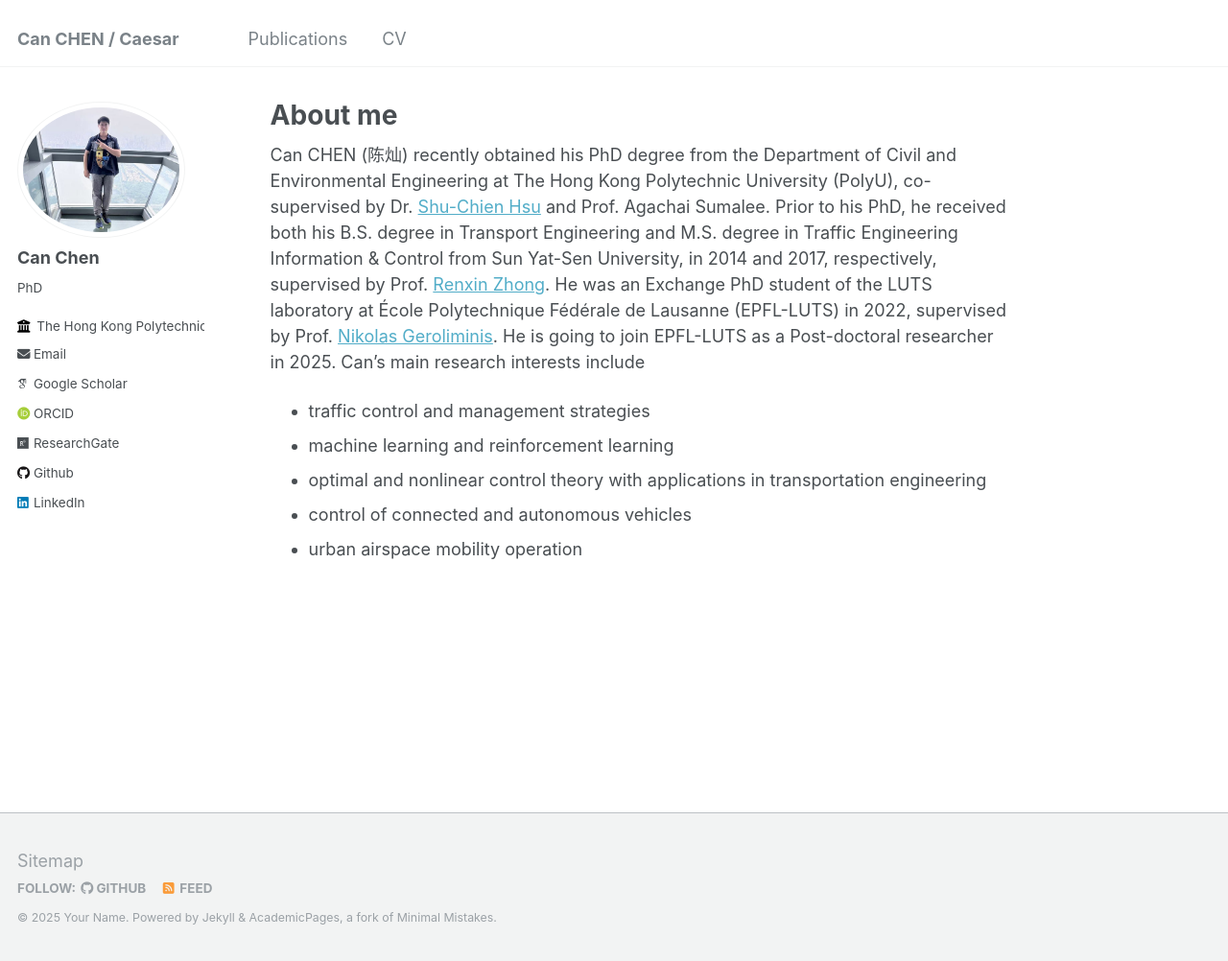
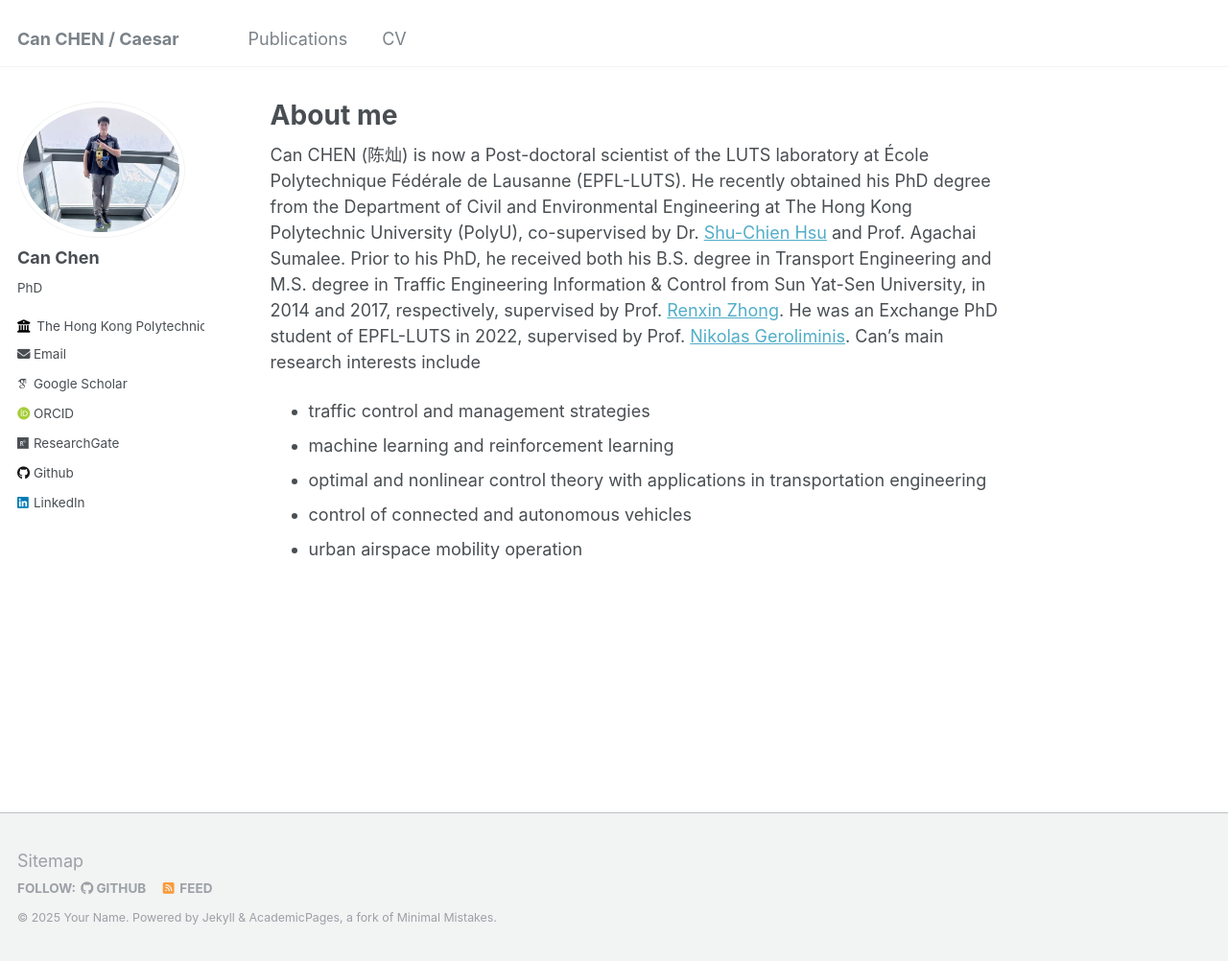
Before and after one commit to CanChen-Caesar/CanChen-Caesar.github.io, a Jekyll site: the page built from _pages/about.md, in a window 1280 px wide and 1002 px high. Shown: the whole window at 96% size. Built offline with Jekyll 4.4.1, drawn with Linux system fonts in a browser that asks for light colours; some web fonts are replaced.

Commit message:
Update about.md

```diff
--- a/_pages/about.md
+++ b/_pages/about.md
@@ -7,7 +7,7 @@ redirect_from:
   - /about.html
 ---
 
-Can CHEN (陈灿) recently obtained his PhD degree from the Department of Civil and Environmental Engineering at The Hong Kong Polytechnic University (PolyU), co-supervised by Dr. [Shu-Chien Hsu](https://drmarkhsu.wordpress.com/) and Prof. Agachai Sumalee. Prior to his PhD, he received both his B.S. degree in Transport Engineering and M.S. degree in Traffic Engineering Information & Control from Sun Yat-Sen University, in 2014 and 2017, respectively, supervised by Prof. [Renxin Zhong](https://www.labxing.com/-1159). He was an Exchange PhD student of the LUTS laboratory at École Polytechnique Fédérale de Lausanne (EPFL-LUTS) in 2022, supervised by Prof. [Nikolas Geroliminis](https://people.epfl.ch/nikolas.geroliminis). He is going to join EPFL-LUTS as a Post-doctoral researcher in 2025. Can's main research interests include
+Can CHEN (陈灿) is now a Post-doctoral scientist of the LUTS laboratory at École Polytechnique Fédérale de Lausanne (EPFL-LUTS). He recently obtained his PhD degree from the Department of Civil and Environmental Engineering at The Hong Kong Polytechnic University (PolyU), co-supervised by Dr. [Shu-Chien Hsu](https://drmarkhsu.wordpress.com/) and Prof. Agachai Sumalee. Prior to his PhD, he received both his B.S. degree in Transport Engineering and M.S. degree in Traffic Engineering Information & Control from Sun Yat-Sen University, in 2014 and 2017, respectively, supervised by Prof. [Renxin Zhong](https://www.labxing.com/-1159). He was an Exchange PhD student of EPFL-LUTS in 2022, supervised by Prof. [Nikolas Geroliminis](https://people.epfl.ch/nikolas.geroliminis). Can's main research interests include
 * traffic control and management strategies
 * machine learning and reinforcement learning
 * optimal and nonlinear control theory with applications in transportation engineering
```
